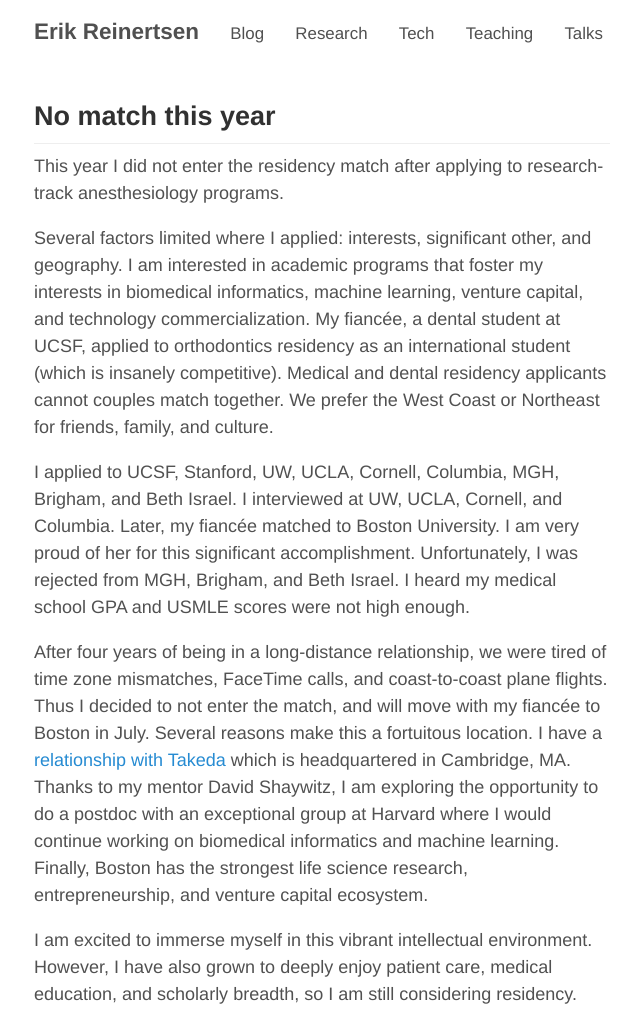
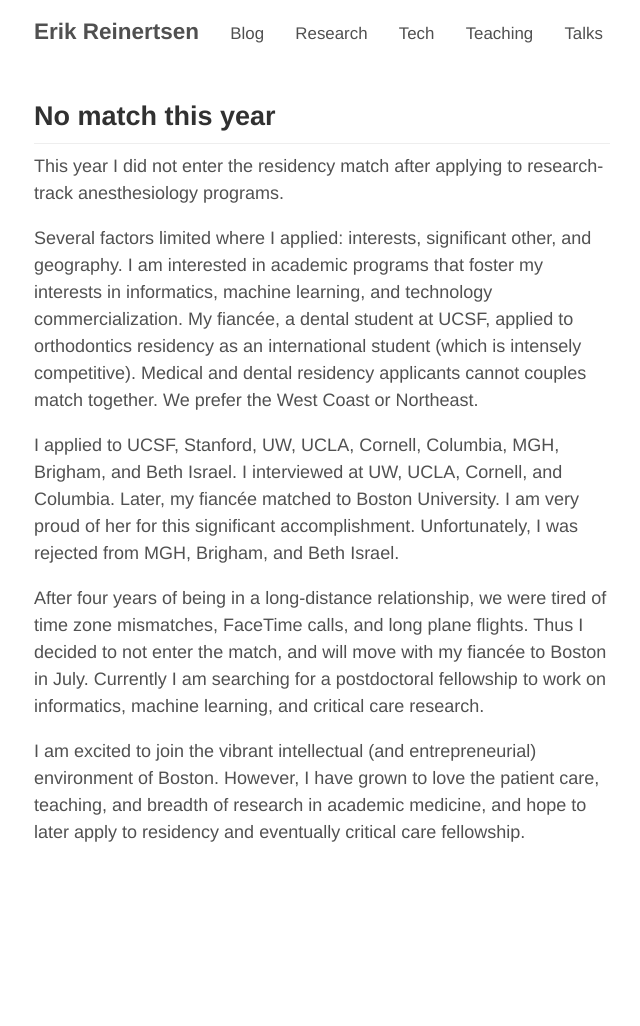
Before and after one commit to erikr/erikr.github.io, a Jekyll site: the page built from _posts/2019-02-21-no-match-this-year.md, in a window 1280 px wide. Shown: the whole page, without its empty margins (318-958 px from the left). Built offline with Jekyll 4.4.1, drawn with Linux system fonts in a browser that asks for light colours; nearby versions of some CDN libraries; comment, search, counter and statistics services are not loaded; after the commit the page ends 900 px from its top, so only the background shows below that.

Commit message:
revised match post

```diff
--- a/_posts/2019-02-21-no-match-this-year.md
+++ b/_posts/2019-02-21-no-match-this-year.md
@@ -6,10 +6,10 @@
 
 This year I did not enter the residency match after applying to research-track anesthesiology programs.
 
-Several factors limited where I applied: interests, significant other, and geography. I am interested in academic programs that foster my interests in biomedical informatics, machine learning, venture capital, and technology commercialization. My fiancée, a dental student at UCSF, applied to orthodontics residency as an international student (which is insanely competitive). Medical and dental residency applicants cannot couples match together. We prefer the West Coast or Northeast for friends, family, and culture.
+Several factors limited where I applied: interests, significant other, and geography. I am interested in academic programs that foster my interests in informatics, machine learning, and technology commercialization. My fiancée, a dental student at UCSF, applied to orthodontics residency as an international student (which is intensely competitive). Medical and dental residency applicants cannot couples match together. We prefer the West Coast or Northeast.
 
-I applied to UCSF, Stanford, UW, UCLA, Cornell, Columbia, MGH, Brigham, and Beth Israel. I interviewed at UW, UCLA, Cornell, and Columbia. Later, my fiancée matched to Boston University. I am very proud of her for this significant accomplishment. Unfortunately, I was rejected from MGH, Brigham, and Beth Israel. I heard my medical school GPA and USMLE scores were not high enough.
+I applied to UCSF, Stanford, UW, UCLA, Cornell, Columbia, MGH, Brigham, and Beth Israel. I interviewed at UW, UCLA, Cornell, and Columbia. Later, my fiancée matched to Boston University. I am very proud of her for this significant accomplishment. Unfortunately, I was rejected from MGH, Brigham, and Beth Israel.
 
-After four years of being in a long-distance relationship, we were tired of time zone mismatches, FaceTime calls, and coast-to-coast plane flights. Thus I decided to not enter the match, and will move with my fiancée to Boston in July. Several reasons make this a fortuitous location. I have a [relationship with Takeda](https://erikreinertsen.com/tech/) which is headquartered in Cambridge, MA. Thanks to my mentor David Shaywitz, I am exploring the opportunity to do a postdoc with an exceptional group at Harvard where I would continue working on biomedical informatics and machine learning. Finally, Boston has the strongest life science research, entrepreneurship, and venture capital ecosystem.
+After four years of being in a long-distance relationship, we were tired of time zone mismatches, FaceTime calls, and long plane flights. Thus I decided to not enter the match, and will move with my fiancée to Boston in July. Currently I am searching for a postdoctoral fellowship to work on informatics, machine learning, and critical care research.
 
-I am excited to immerse myself in this vibrant intellectual environment. However, I have also grown to deeply enjoy patient care, medical education, and scholarly breadth, so I am still considering residency.
+I am excited to join the vibrant intellectual (and entrepreneurial) environment of Boston. However, I have grown to love the patient care, teaching, and breadth of research in academic medicine, and hope to later apply to residency and eventually critical care fellowship.
```
